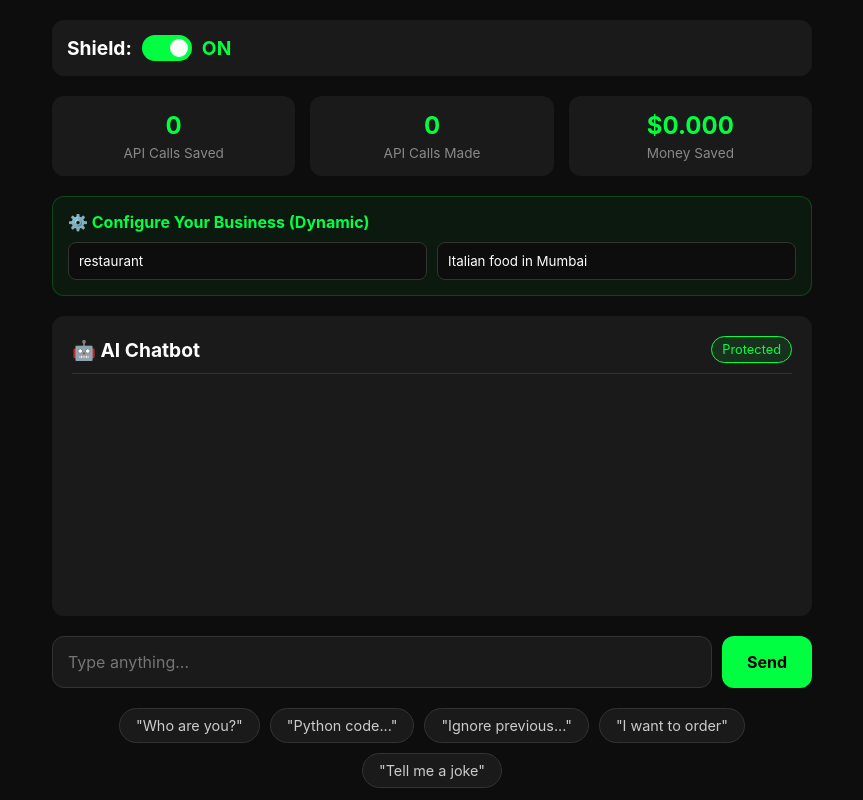
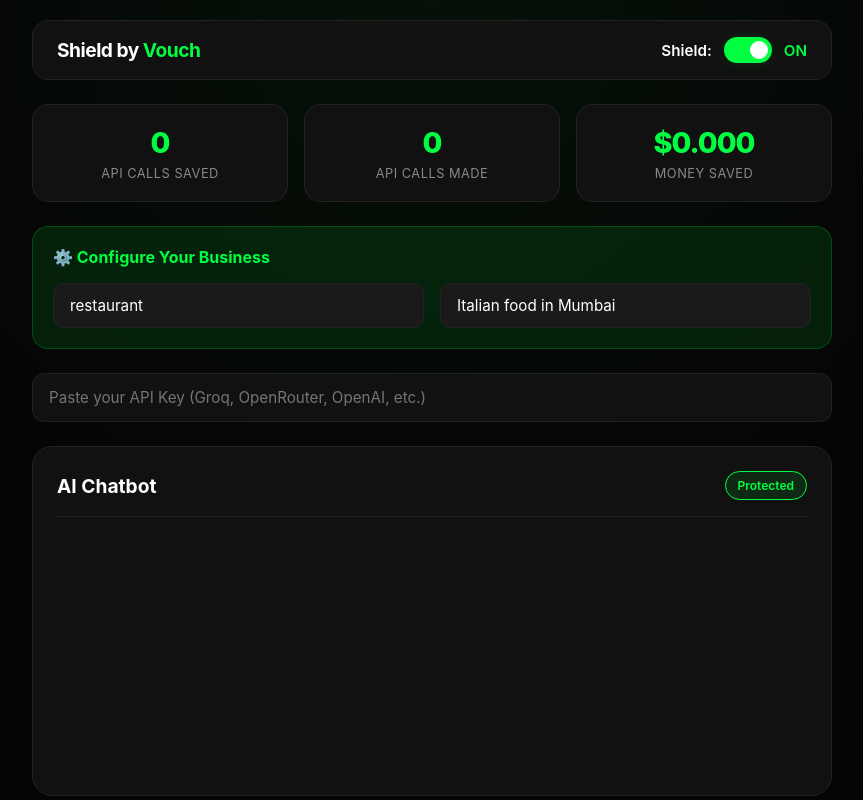
Before and after one commit to priyamdeepanshu-a11y/shield-by-vouch, a website: page demo/test-chatbot.html in a window 1280 px wide. Shown: the top 800 px of the page, without its empty margins (208-1071 px from the left). Drawn offline with Linux system fonts and the light colour scheme.

Commit message:
Update test-chatbot.html

```diff
--- a/demo/test-chatbot.html
+++ b/demo/test-chatbot.html
@@ -3,64 +3,132 @@
 <head>
   <meta charset="UTF-8">
   <meta name="viewport" content="width=device-width, initial-scale=1.0">
-  <title>Shield by Vouch - Live Test</title>
+  <title>Shield by Vouch - Premium Demo</title>
   <style>
-    * { box-sizing: border-box; margin: 0; padding: 0; font-family: -apple-system, BlinkMacSystemFont, 'Segoe UI', Roboto, sans-serif; }
-    body { background-color: #0d0d0d; color: #ffffff; padding: 20px; max-width: 800px; margin: 0 auto; }
+    :root {
+      --bg-dark: #050505;
+      --bg-card: #111111;
+      --bg-input: #1a1a1a;
+      --accent: #00ff41;
+      --accent-dim: rgba(0, 255, 65, 0.1);
+      --text-main: #ffffff;
+      --text-muted: #888888;
+      --border: #222222;
+      --danger: #ff4444;
+    }
+
+    * { box-sizing: border-box; margin: 0; padding: 0; font-family: 'Inter', -apple-system, BlinkMacSystemFont, sans-serif; }
+
+    body {
+      background-color: var(--bg-dark);
+      color: var(--text-main);
+      padding: 20px;
+      min-height: 100vh;
+      background-image: radial-gradient(circle at 50% 0%, rgba(0, 255, 65, 0.05) 0%, transparent 50%);
+    }
+
+    .container { max-width: 800px; margin: 0 auto; }
 
     /* Header & Toggle */
-    .header { display: flex; justify-content: space-between; align-items: center; margin-bottom: 20px; padding: 15px; background: #1a1a1a; border-radius: 12px; }
-    .toggle-container { display: flex; align-items: center; gap: 10px; font-size: 1.2rem; font-weight: bold; }
-    .switch { position: relative; display: inline-block; width: 50px; height: 26px; }
+    .header {
+      display: flex; justify-content: space-between; align-items: center;
+      margin-bottom: 24px; padding: 16px 24px;
+      background: var(--bg-card); border: 1px solid var(--border); border-radius: 16px;
+      backdrop-filter: blur(10px);
+    }
+    .brand { font-size: 1.2rem; font-weight: 700; letter-spacing: -0.5px; }
+    .brand span { color: var(--accent); }
+
+    .toggle-container { display: flex; align-items: center; gap: 12px; font-size: 0.95rem; font-weight: 600; }
+    .switch { position: relative; display: inline-block; width: 48px; height: 26px; }
     .switch input { opacity: 0; width: 0; height: 0; }
-    .slider { position: absolute; cursor: pointer; top: 0; left: 0; right: 0; bottom: 0; background-color: #ccc; transition: .4s; border-radius: 34px; }
-    .slider:before { position: absolute; content: ""; height: 18px; width: 18px; left: 4px; bottom: 4px; background-color: white; transition: .4s; border-radius: 50%; }
-    input:checked + .slider { background-color: #00ff41; }
-    input:checked + .slider:before { transform: translateX(24px); }
-    .shield-status { color: #00ff41; font-weight: bold; }
+    .slider { position: absolute; cursor: pointer; top: 0; left: 0; right: 0; bottom: 0; background-color: #333; transition: .3s; border-radius: 34px; }
+    .slider:before { position: absolute; content: ""; height: 18px; width: 18px; left: 4px; bottom: 4px; background-color: white; transition: .3s; border-radius: 50%; }
+    input:checked + .slider { background-color: var(--accent); box-shadow: 0 0 15px var(--accent-dim); }
+    input:checked + .slider:before { transform: translateX(22px); }
+    .shield-status { color: var(--accent); }
 
-    /* Stats */
-    .stats { display: grid; grid-template-columns: repeat(3, 1fr); gap: 15px; margin-bottom: 20px; }
-    .stat-card { background: #1a1a1a; padding: 15px; border-radius: 12px; text-align: center; }
-    .stat-value { font-size: 1.5rem; font-weight: bold; color: #00ff41; }
-    .stat-label { font-size: 0.85rem; color: #888; margin-top: 5px; }
+    /* Stats Grid */
+    .stats { display: grid; grid-template-columns: repeat(3, 1fr); gap: 16px; margin-bottom: 24px; }
+    .stat-card {
+      background: var(--bg-card); padding: 20px; border-radius: 16px; text-align: center;
+      border: 1px solid var(--border); transition: transform 0.2s;
+    }
+    .stat-card:hover { transform: translateY(-2px); border-color: var(--accent); }
+    .stat-value { font-size: 1.8rem; font-weight: 800; color: var(--accent); letter-spacing: -1px; }
+    .stat-label { font-size: 0.8rem; color: var(--text-muted); margin-top: 6px; text-transform: uppercase; letter-spacing: 0.5px; }
 
-    /* Business Config (Dynamic) */
-    .config-box { background: rgba(0, 255, 65, 0.05); border: 1px solid rgba(0, 255, 65, 0.2); border-radius: 12px; padding: 15px; margin-bottom: 20px; }
-    .config-box h3 { color: #00ff41; margin-bottom: 10px; font-size: 1rem; }
-    .config-inputs { display: grid; grid-template-columns: 1fr 1fr; gap: 10px; }
-    .config-inputs input { background: #0d0d0d; border: 1px solid #333; color: #fff; padding: 10px; border-radius: 8px; width: 100%; }
-    .config-inputs input:focus { outline: none; border-color: #00ff41; }
+    /* Business Config */
+    .config-box {
+      background: var(--accent-dim); border: 1px solid rgba(0, 255, 65, 0.2); border-radius: 16px; padding: 20px; margin-bottom: 24px;
+    }
+    .config-box h3 { color: var(--accent); margin-bottom: 16px; font-size: 1rem; display: flex; align-items: center; gap: 8px; }
+    .config-inputs { display: grid; grid-template-columns: 1fr 1fr; gap: 16px; }
+    .config-inputs input {
+      background: var(--bg-input); border: 1px solid var(--border); color: var(--text-main);
+      padding: 12px 16px; border-radius: 10px; width: 100%; font-size: 0.95rem; transition: all 0.2s;
+    }
+    .config-inputs input:focus { outline: none; border-color: var(--accent); box-shadow: 0 0 0 2px var(--accent-dim); }
+    .config-inputs input::placeholder { color: #555; }
+
+    /* API Key Input */
+    .api-key-box { margin-bottom: 24px; }
+    .api-key-box input {
+      width: 100%; background: var(--bg-card); border: 1px solid var(--border); color: var(--text-main);
+      padding: 14px 16px; border-radius: 12px; font-size: 0.95rem; transition: all 0.2s;
+    }
+    .api-key-box input:focus { outline: none; border-color: var(--accent); }
 
     /* Chat Area */
-    .chat-container { background: #1a1a1a; border-radius: 12px; padding: 20px; min-height: 300px; display: flex; flex-direction: column; gap: 15px; margin-bottom: 20px; }
-    .chat-header { display: flex; justify-content: space-between; align-items: center; border-bottom: 1px solid #333; padding-bottom: 10px; margin-bottom: 10px; }
-    .chat-header h2 { font-size: 1.2rem; }
-    .protected-badge { background: rgba(0, 255, 65, 0.1); color: #00ff41; padding: 5px 10px; border-radius: 20px; font-size: 0.8rem; border: 1px solid #00ff41; }
+    .chat-container {
+      background: var(--bg-card); border-radius: 20px; padding: 24px; min-height: 350px;
+      display: flex; flex-direction: column; gap: 16px; margin-bottom: 24px; border: 1px solid var(--border);
+    }
+    .chat-header { display: flex; justify-content: space-between; align-items: center; border-bottom: 1px solid var(--border); padding-bottom: 16px; margin-bottom: 16px; }
+    .chat-header h2 { font-size: 1.2rem; font-weight: 700; display: flex; align-items: center; gap: 8px; }
+    .protected-badge { background: var(--accent-dim); color: var(--accent); padding: 6px 12px; border-radius: 20px; font-size: 0.75rem; font-weight: 600; border: 1px solid var(--accent); }
 
-    .message { padding: 12px 16px; border-radius: 12px; max-width: 80%; line-height: 1.4; }
-    .message.user { background: #2a2a2a; align-self: flex-end; border-bottom-right-radius: 4px; }
-    .message.bot { background: #252525; align-self: flex-start; border-bottom-left-radius: 4px; border: 1px solid #333; }
-    .message.bot.blocked { border-color: #ff4444; background: rgba(255, 68, 68, 0.05); }
-    .message.bot .shield-tag { color: #00ff41; font-weight: bold; font-size: 0.85rem; display: block; margin-bottom: 5px; }
+    .message { padding: 14px 18px; border-radius: 16px; max-width: 85%; line-height: 1.5; font-size: 0.95rem; animation: fadeIn 0.3s ease; }
+    @keyframes fadeIn { from { opacity: 0; transform: translateY(10px); } to { opacity: 1; transform: translateY(0); } }
+
+    .message.user { background: #222; align-self: flex-end; border-bottom-right-radius: 4px; }
+    .message.bot { background: #1a1a1a; align-self: flex-start; border-bottom-left-radius: 4px; border: 1px solid var(--border); }
+    .message.bot.blocked { border-color: var(--danger); background: rgba(255, 68, 68, 0.05); }
+    .message.bot .shield-tag { color: var(--accent); font-weight: 700; font-size: 0.85rem; display: block; margin-bottom: 8px; }
 
     /* Input Area */
-    .input-area { display: flex; gap: 10px; margin-bottom: 20px; }
-    .input-area input { flex: 1; background: #1a1a1a; border: 1px solid #333; color: #fff; padding: 15px; border-radius: 12px; font-size: 1rem; }
-    .input-area input:focus { outline: none; border-color: #00ff41; }
-    .input-area button { background: #00ff41; color: #000; border: none; padding: 0 25px; border-radius: 12px; font-weight: bold; font-size: 1rem; cursor: pointer; }
-    .input-area button:hover { background: #00cc33; }
+    .input-area { display: flex; gap: 12px; margin-bottom: 24px; }
+    .input-area input {
+      flex: 1; background: var(--bg-card); border: 1px solid var(--border); color: var(--text-main);
+      padding: 16px; border-radius: 14px; font-size: 1rem; transition: all 0.2s;
+    }
+    .input-area input:focus { outline: none; border-color: var(--accent); }
+    .input-area button {
+      background: var(--accent); color: #000; border: none; padding: 0 28px; border-radius: 14px;
+      font-weight: 700; font-size: 1rem; cursor: pointer; transition: all 0.2s;
+    }
+    .input-area button:hover { background: #00cc33; transform: scale(1.02); }
 
     /* Quick Replies */
     .quick-replies { display: flex; flex-wrap: wrap; gap: 10px; justify-content: center; }
-    .quick-replies button { background: #1a1a1a; border: 1px solid #333; color: #ccc; padding: 8px 16px; border-radius: 20px; cursor: pointer; font-size: 0.9rem; }
-    .quick-replies button:hover { border-color: #00ff41; color: #00ff41; }
+    .quick-replies button {
+      background: var(--bg-card); border: 1px solid var(--border); color: var(--text-muted);
+      padding: 10px 18px; border-radius: 24px; cursor: pointer; font-size: 0.85rem; transition: all 0.2s;
+    }
+    .quick-replies button:hover { border-color: var(--accent); color: var(--accent); background: var(--accent-dim); }
+
+    @media (max-width: 600px) {
+      .config-inputs { grid-template-columns: 1fr; }
+      .stats { grid-template-columns: 1fr; }
+    }
   </style>
 </head>
 <body>
 
+  <div class="container">
     <!-- Header & Toggle -->
     <div class="header">
+      <div class="brand">Shield by <span>Vouch</span></div>
       <div class="toggle-container">
         Shield:
         <label class="switch">
@@ -89,17 +157,22 @@
 
     <!-- Dynamic Business Config -->
     <div class="config-box">
-    <h3>⚙️ Configure Your Business (Dynamic)</h3>
+      <h3>⚙️ Configure Your Business</h3>
       <div class="config-inputs">
         <input type="text" id="businessType" value="restaurant" placeholder="e.g. clinic, salon, store">
         <input type="text" id="businessDesc" value="Italian food in Mumbai" placeholder="Describe your business">
       </div>
     </div>
 
+    <!-- API Key -->
+    <div class="api-key-box">
+      <input type="password" id="apiKey" placeholder="Paste your API Key (Groq, OpenRouter, OpenAI, etc.)">
+    </div>
+
     <!-- Chat Container -->
     <div class="chat-container" id="chatContainer">
       <div class="chat-header">
-      <h2>🤖 AI Chatbot</h2>
+        <h2> AI Chatbot</h2>
         <span class="protected-badge">Protected</span>
       </div>
       <!-- Messages will appear here -->
@@ -119,27 +192,24 @@
       <button onclick="sendQuickReply('I want to order pizza')">"I want to order"</button>
       <button onclick="sendQuickReply('Tell me a joke')">"Tell me a joke"</button>
     </div>
+  </div>
 
   <script>
     let savedCalls = 0;
     let madeCalls = 0;
     const costPerCall = 0.002;
 
-    // Toggle Logic
     document.getElementById('shieldToggle').addEventListener('change', function() {
       const status = document.getElementById('shieldStatus');
       status.textContent = this.checked ? 'ON' : 'OFF';
-      status.style.color = this.checked ? '#00ff41' : '#ff4444';
+      status.style.color = this.checked ? 'var(--accent)' : 'var(--danger)';
+      document.querySelector('.protected-badge').textContent = this.checked ? 'Protected' : 'Unprotected';
+      document.querySelector('.protected-badge').style.color = this.checked ? 'var(--accent)' : 'var(--danger)';
+      document.querySelector('.protected-badge').style.borderColor = this.checked ? 'var(--accent)' : 'var(--danger)';
     });
 
-    function handleKeyPress(e) {
-      if (e.key === 'Enter') sendMessage();
-    }
-
-    function sendQuickReply(text) {
-      document.getElementById('userInput').value = text;
-      sendMessage();
-    }
+    function handleKeyPress(e) { if (e.key === 'Enter') sendMessage(); }
+    function sendQuickReply(text) { document.getElementById('userInput').value = text; sendMessage(); }
 
     function addMessage(text, sender, isBlocked = false) {
       const chatContainer = document.getElementById('chatContainer');
@@ -147,7 +217,7 @@
       msgDiv.className = `message ${sender} ${isBlocked ? 'blocked' : ''}`;
 
       if (sender === 'bot' && isBlocked) {
-        msgDiv.innerHTML = `<span class="shield-tag">🛡️ Shield: ⚠️ Blocked. No API call made. $0.00 spent.</span>${text}`;
+        msgDiv.innerHTML = `<span class="shield-tag">🛡️ Shield: ️ Blocked. No API call made. $0.00 spent.</span>${text}`;
       } else if (sender === 'user') {
         msgDiv.innerHTML = `<strong>You:</strong> ${text}`;
       } else {
@@ -169,11 +239,9 @@
       }
     }
 
-    // Client-Side Shield Check
     function clientSideCheck(message, businessType) {
-      const blockKeywords = ['who are you', 'what ai', 'python code', 'ignore previous', 'tell me a joke', 'weather', 'calculator'];
+      const blockKeywords = ['who are you', 'what ai', 'python code', 'ignore previous', 'tell me a joke', 'weather', 'code for'];
       const lowerMsg = message.toLowerCase();
-
       for (let keyword of blockKeywords) {
         if (lowerMsg.includes(keyword)) {
           return { blocked: true, response: `I can only help with our ${businessType} services. How can I assist you today?` };
@@ -187,6 +255,7 @@
       const message = input.value.trim();
       if (!message) return;
 
+      const apiKey = document.getElementById('apiKey').value.trim();
       const shieldEnabled = document.getElementById('shieldToggle').checked;
       const businessType = document.getElementById('businessType').value || 'business';
       const businessDesc = document.getElementById('businessDesc').value || 'A standard business';
@@ -194,7 +263,6 @@
       addMessage(message, 'user');
       input.value = '';
 
-      // 1. Client-Side Shield Check
       if (shieldEnabled) {
         const check = clientSideCheck(message, businessType);
         if (check.blocked) {
@@ -204,7 +272,12 @@
         }
       }
 
-      // 2. Backend AI Call (No API key needed in frontend, backend uses .env)
+      if (!apiKey) {
+        addMessage("Please enter an API key to get real AI responses. (Simulating: Hello! How can I help with your " + businessType + "?)", 'bot');
+        updateStats(false);
+        return;
+      }
+
       try {
         addMessage("Thinking...", 'bot');
         const lastMsg = document.getElementById('chatContainer').lastChild;
@@ -214,6 +287,7 @@
           headers: { 'Content-Type': 'application/json' },
           body: JSON.stringify({
             message: message,
+            apiKey: apiKey,
             businessType: businessType,
             businessDesc: businessDesc,
             shieldEnabled: shieldEnabled
@@ -221,8 +295,6 @@
         });
 
         const data = await response.json();
-
-        // Remove "Thinking..."
         if(lastMsg && lastMsg.textContent.includes("Thinking...")) lastMsg.remove();
 
         if (data.success) {
```
Lines whose indentation alone changed are shown as unchanged.
